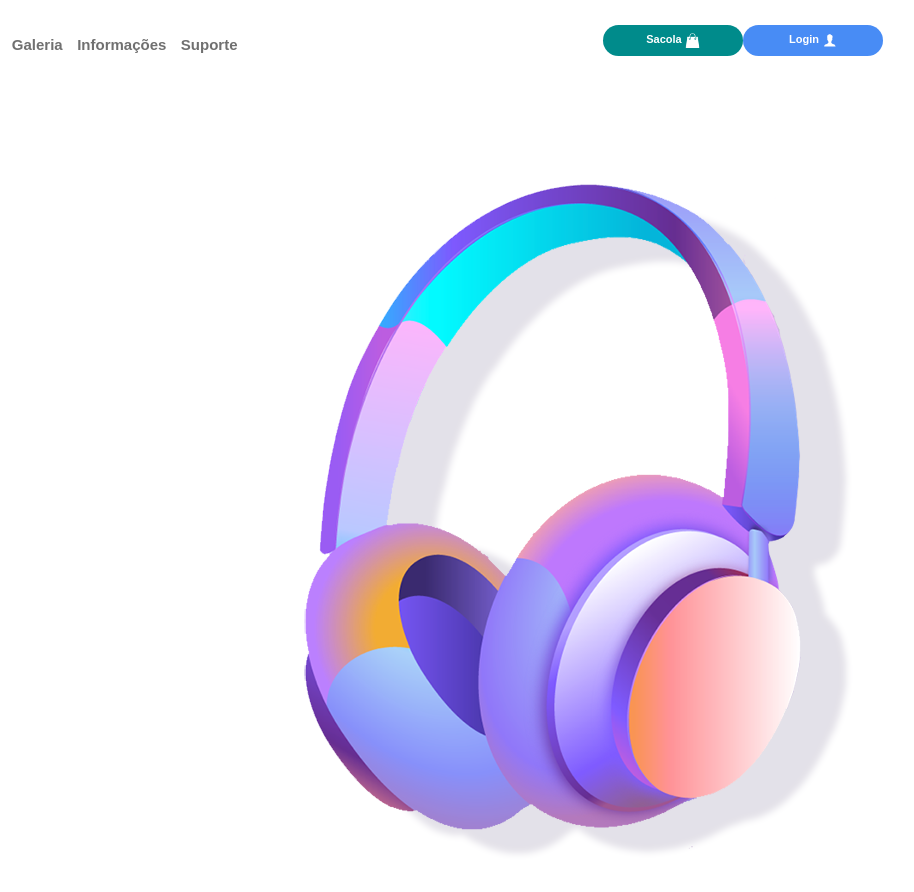
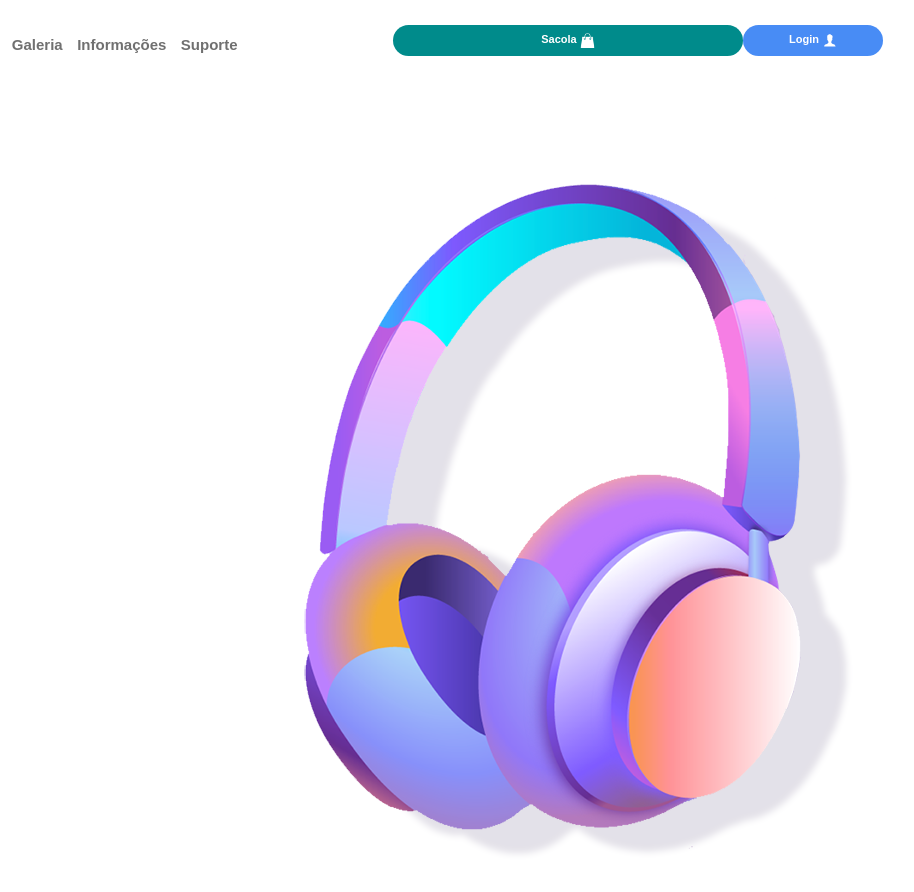
Before and after one commit to andradellos/frontAndradellos1, a plain HTML site: page ITCSS/index.html in a window 1280 px wide. In both pictures the pointer is over the button "Sacola". Shown: the full height of the page, 269-1183 px from the left. Drawn offline with Linux system fonts and the light colour scheme.

Commit message:
CssComponent

```diff
--- a/ITCSS/css/6_components/6_components.css
+++ b/ITCSS/css/6_components/6_components.css
@@ -22,6 +22,7 @@ button > img{
 
 button:hover {
    background-color: darkcyan;
+   width: 350px;
 }
 
 #btn-bag{
```
